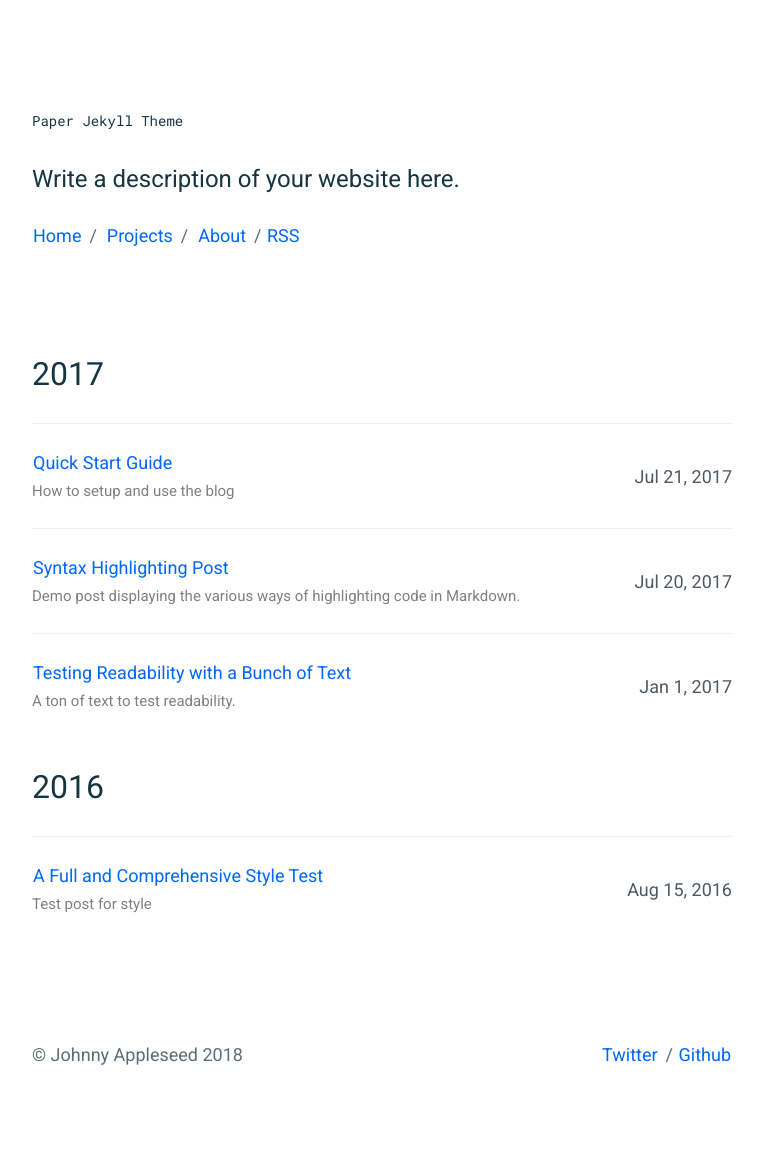
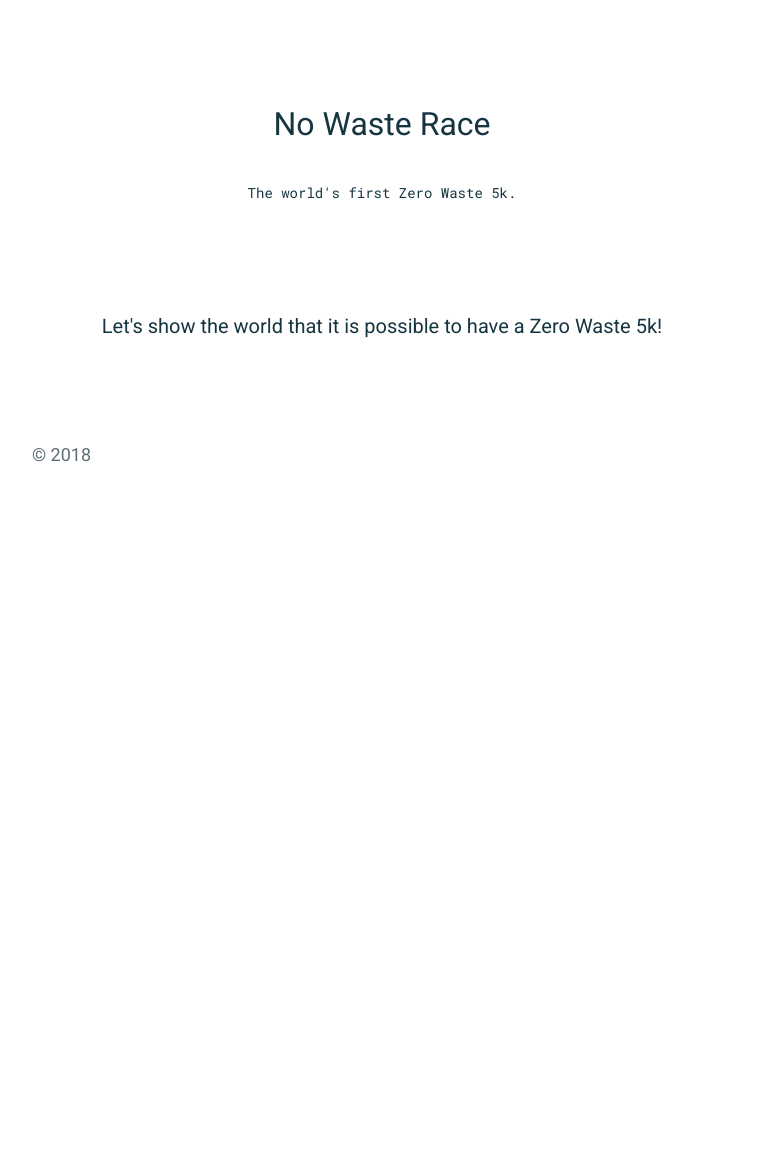
Before and after one commit to spencexyz/nowasterace, a Jekyll site: the page built from index.html, in a window 1280 px wide. Shown: the whole page, without its empty margins (258-1021 px from the left). Built offline with Jekyll 4.4.1, drawn with Linux system fonts in a browser that asks for light colours; after the commit the page ends 900 px from its top, so only the background shows below that.

Commit message:
cleaned up homepage

```diff
--- a/_config.yml
+++ b/_config.yml
@@ -1,15 +1,15 @@
 # Site settings
-title: "Paper Jekyll Theme"
+title: "No Waste Race"
 description: >
-  Write a description of your website here.
+  The world's first Zero Waste 5k.
 
-author: Johnny Appleseed
-email: johnny@appleseed.com
-twitter_username: _HairForceOne
-github_username: mkchoi212
+author:
+email:
+twitter_username:
+github_username:
 
-baseurl: "/paper-jekyll-theme" # the subpath of your site, e.g. /blog
-url: "https://deadbeef.me" # the base hostname & protocol for your site
+baseurl: "" # the subpath of your site, e.g. /blog
+url: "nowasterace.com" # the base hostname & protocol for your site
 
 google_analytics_id: UA-1111111111-1
 disqus_id:
--- a/_includes/header.html
+++ b/_includes/header.html
@@ -1,11 +1,9 @@
 <header class="c-page__header">
-  <h1><code>{{ site.title}}</code></h1>
-  {% if page.title == 'Home' %}
-  <h1>{{ site.description }}</h1>
-  {% endif %}
-  <p>
+  <h1>{{ site.title}}</h1>
+  <h1><code>{{ site.description }}</code></h1>
+<!--   <p>
     <a href="{{ "/" | prepend: site.baseurl }}">Home</a><span
           class="u-separate"></span> <a href="{{ "/projects/" | prepend:
           site.baseurl }}">Projects</a><span class="u-separate"></span> <a href="{{ "/about/" | prepend: site.baseurl }}">About</a><span class="u-separate"></span><a href="{{ "/feed.xml" | prepend: site.baseurl }}">RSS</a>
-  </p>
+  </p> -->
 </header>
--- a/_sass/components/_page.scss
+++ b/_sass/components/_page.scss
@@ -7,11 +7,12 @@
 }
 
 .c-page__header {
+    text-align: center;
     margin-bottom: 10rem; // 100px
 
     h1 {
-        margin-bottom: 2.5rem; // 25px
-        @include fs--heading-2;
+        margin-bottom: 1.5rem;
+        @include fs--heading-1;
         color: $c-base__02;
     }
 
@@ -42,3 +43,12 @@
         color: $c-base__01;
     }
 }
+
+.home-page {
+    h1 {
+        margin-bottom: 2.5rem; // 25px
+        @include fs--heading-3;
+        color: $c-base__02;
+        text-align: center;
+      }
+}
--- a/index.html
+++ b/index.html
@@ -2,31 +2,9 @@
 layout: page
 title: Home
 ---
-<section class="c-archives">
-  <link rel="shortcut icon" href="">
-  {% for post in site.posts  %}
-  {% capture this_year %}{{ post.date | date: "%Y" }}{% endcapture %}
-  {% capture next_year %}{{ post.previous.date | date: "%Y" }}{% endcapture %}
-  {% if forloop.first %}
-  <h2 class="c-archives__year" id="{{ this_year }}-ref">{{this_year}}</h2>
-  <ul class="c-archives__list">
-    {% endif %}
-    <li class="c-archives__item">
-      <h3>
-        <a href="{{ post.url | prepend: site.baseurl }}">{{post.title}}</a>
-        <br>
-        <small>{{post.description}}</small>
-      </h3>
-      <p>{{ post.date | date: "%b %-d, %Y" }}</p>
-    </li>
-    {% if forloop.last %}
-  </ul>
-  {% else %}
-  {% if this_year != next_year %}
-</ul>
-<h2 class="c-archives__year" id="{{ next_year }}-ref">{{next_year}}</h2>
-<ul class="c-archives__list">
-  {% endif %}
-  {% endif %}
-  {% endfor %}
+<section class="c-archives home-page">
+  <h1>Let's show the world that it is possible to have a Zero Waste 5k!</h1>
+  <p>
+
+  </p>
 </section>
```
